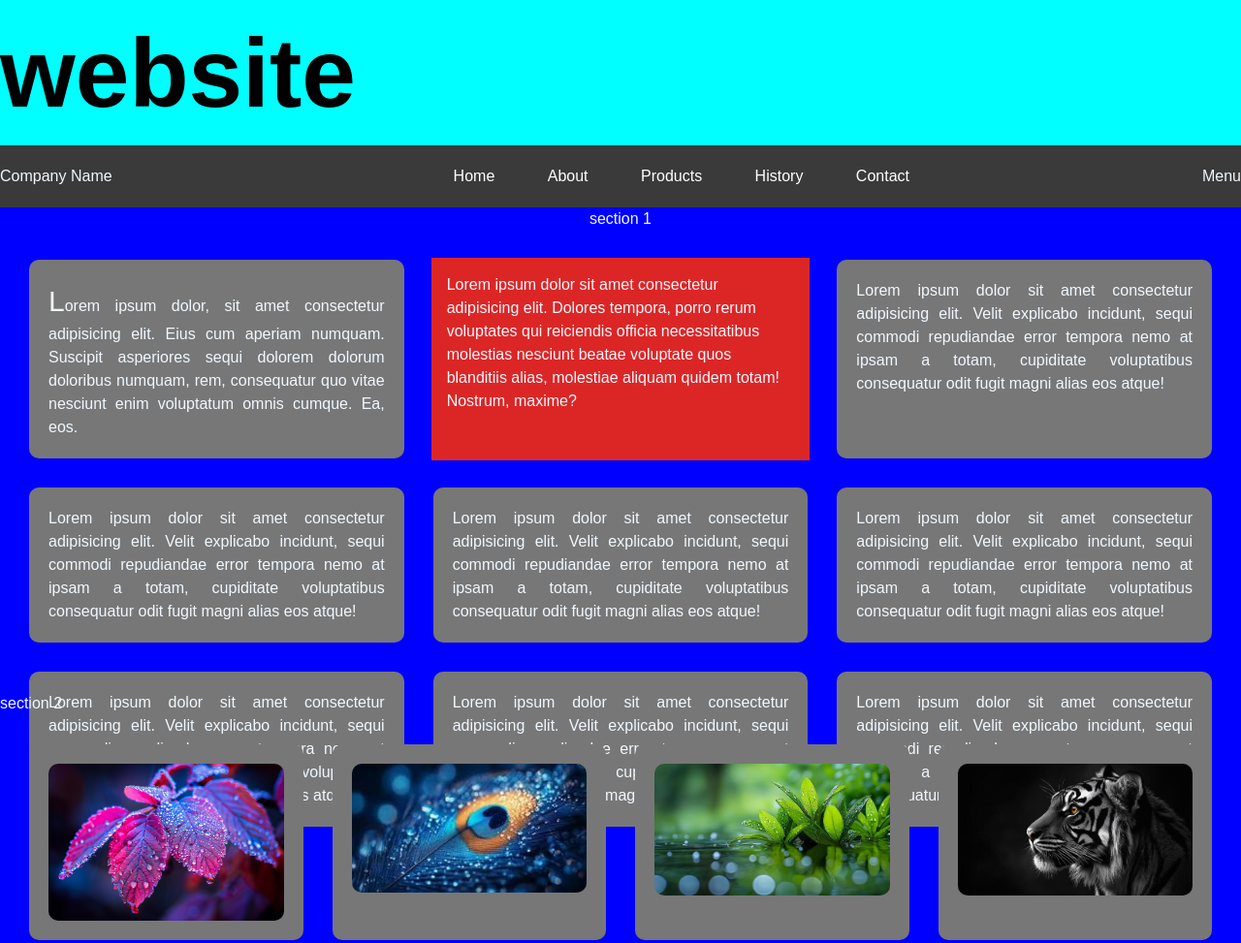
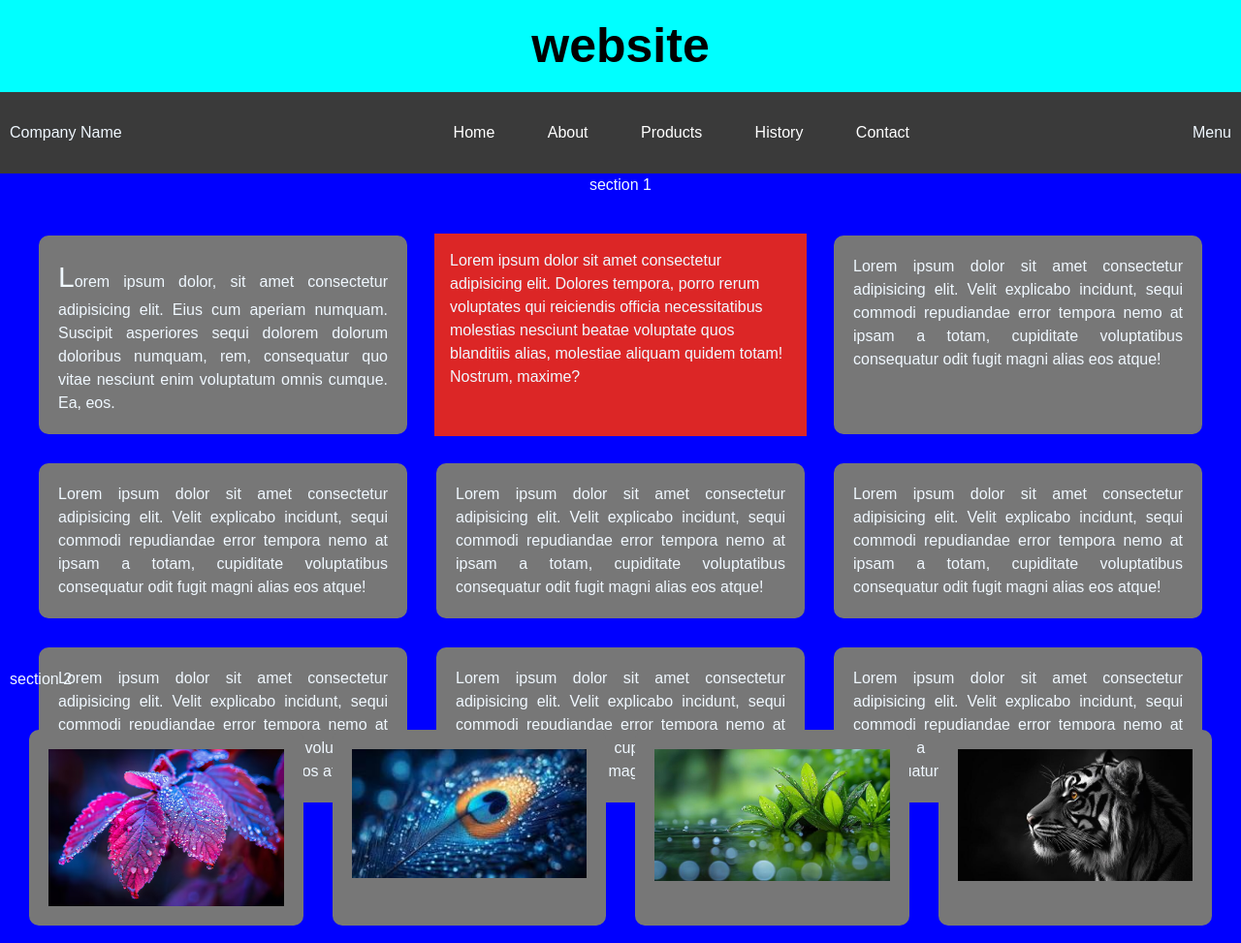
Before and after one commit to ankur7990/HTML, a plain HTML site: page layout/index.html in a window 1280 px wide. Shown: the top 973 px of the page at 97% size. Drawn offline with nearby package versions, Linux system fonts and the light colour scheme.

Commit message:
initial comit.

```diff
--- a/layout/index.html
+++ b/layout/index.html
@@ -3,7 +3,7 @@
   <head>
     <meta charset="UTF-8" />
     <meta name="viewport" content="width=device-width" , initial-scale="1" />
-    <title>Leyout</title>
+    <title>Layout</title>
     <link rel="stylesheet" href="style.css" />
     <style>
       :root {
@@ -41,7 +41,7 @@
   </head>
   <body>
     <header>
-      <h1 class="title container-flex">website</h1>
+      <div><h1>website</h1></div>
       <nav class="container-flex">
         <h2>Company Name</h2>
         <ul>
--- a/layout/style.css
+++ b/layout/style.css
@@ -15,6 +15,13 @@ header {
 header h1 {
   color: black;
   background-color: aqua;
+  display: flex;
+  justify-content: center;
+  align-items: center;
+  padding: 10px;
+  font-family: Arial, Helvetica, sans-serif;
+  font-size: 50px;
+  font-weight: 900;
 }
 nav {
   background-color: rgb(58, 58, 58);
@@ -37,10 +44,6 @@ main {
 section {
   height: 500px;
 }
-.title {
-  font-size: 100px;
-  font-weight: bold;
-}
 /*
 footer {
   background-color: gray;
@@ -52,6 +55,7 @@ div {
   display: flex;
   justify-content: space-between;
   align-items: center;
+  padding: 10px;
 }
 .container-grid {
   display: grid;
@@ -66,8 +70,6 @@ div {
   border-radius: 10px;
   padding: 20px;
   text-align: justify;
-}
-.container-card img {
   border-radius: 10px;
 }
 .container-grid1 {
```
